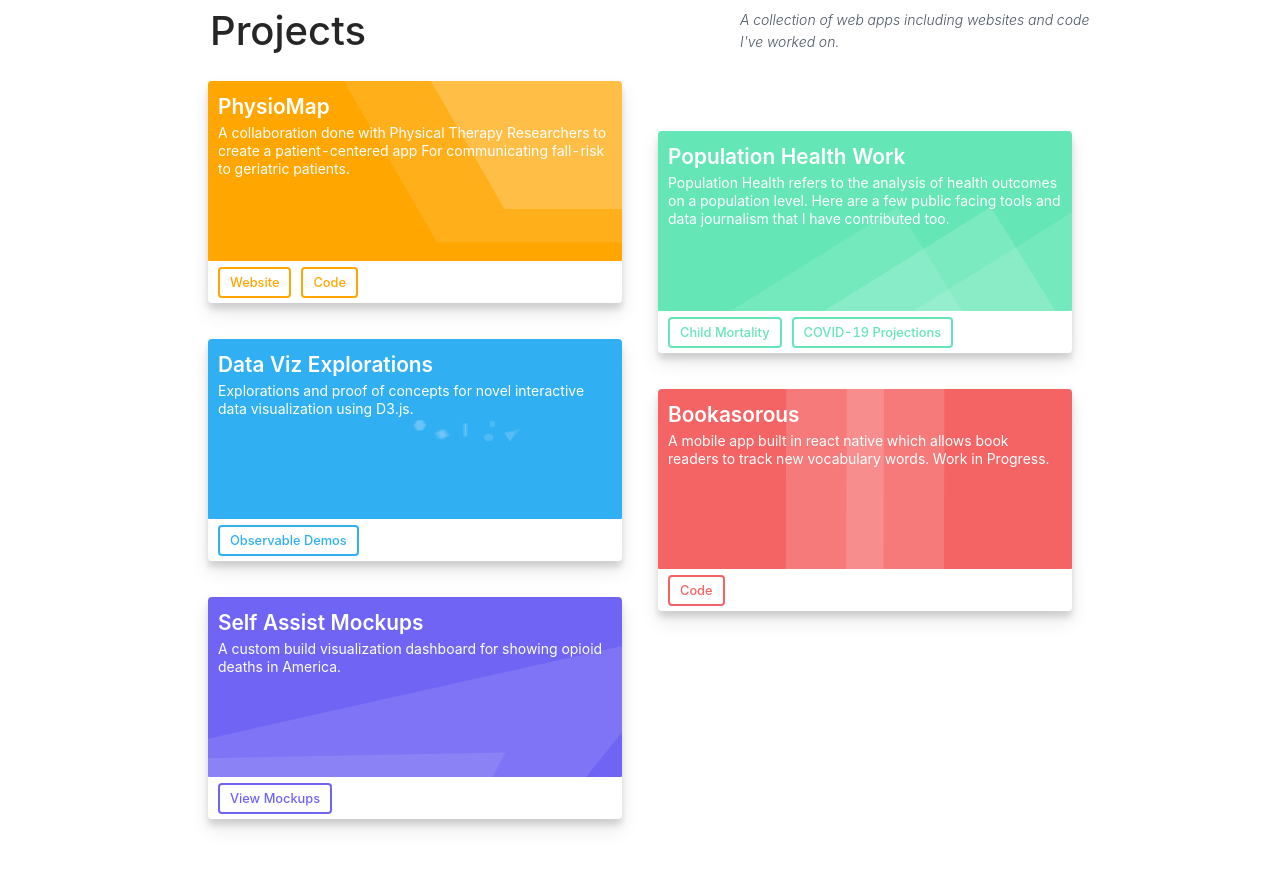
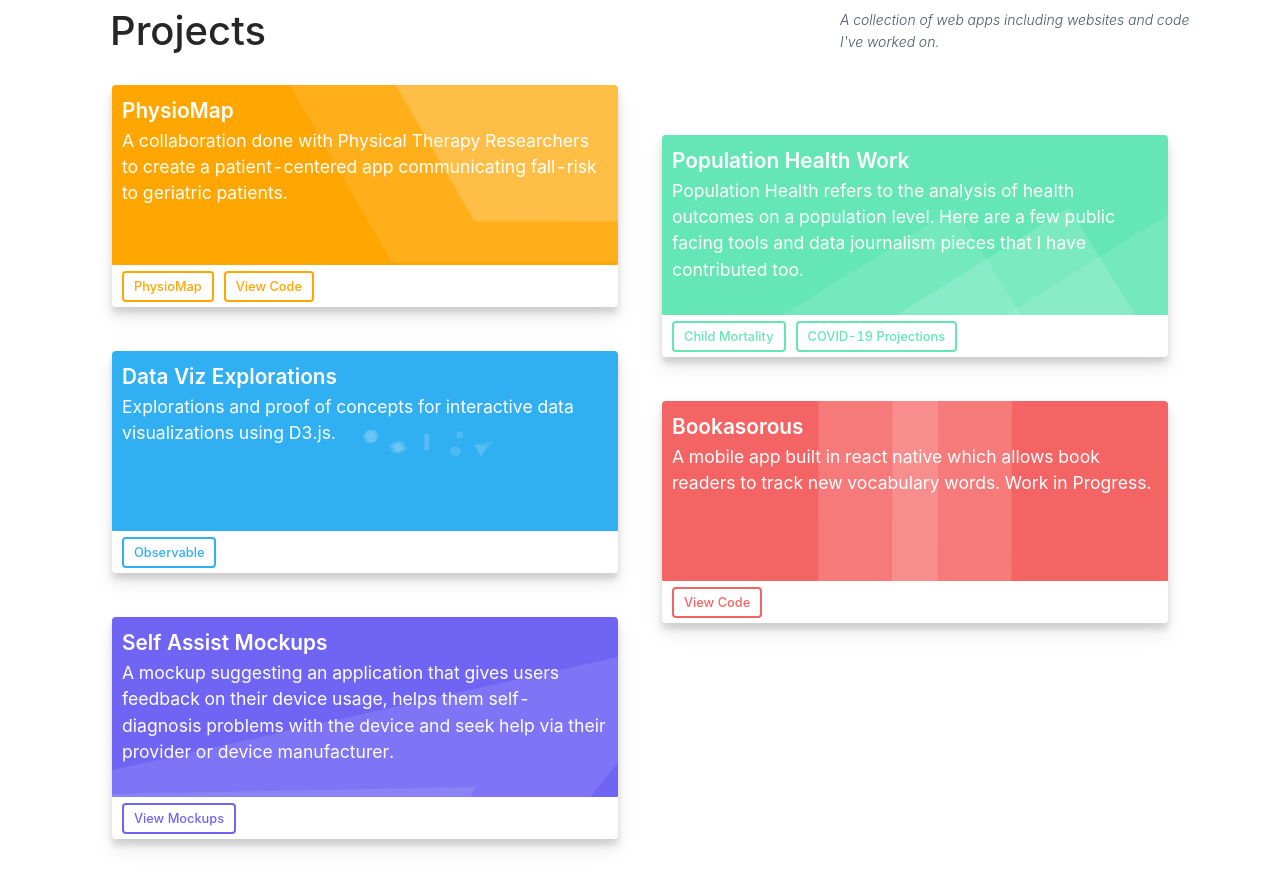
Before and after one commit to michael-fernandes/personal-website, a React app: page / in a window 1280 px wide. Shown: the part 760-1648 px from the top of the page. Built offline with nearby package versions, Linux system fonts and the light colour scheme.

Commit message:
Update cards

```diff
--- a/src/Containers/ProjectsModal.jsx
+++ b/src/Containers/ProjectsModal.jsx
@@ -1,6 +1,7 @@
 import React from 'react';
-import { Modal } from 'antd';
+import { Modal, Button } from 'antd';
 import { useSelector, useDispatch } from 'react-redux';
+import '../Styles/Modal.css';
 
 import { mockupsVisibility, showModal, hideModal } from '../store';
 
@@ -9,12 +10,24 @@ export default function ProjectsModal() {
   const isModalVisible = useSelector(mockupsVisibility);
   const dispatch = useDispatch();
   return(
+
     <Modal visible={isModalVisible} onOk={() => dispatch(hideModal())} bodyStyle={{
       width: '100%',
-      height: '900px',
-    }}>
-      <h2>Proof of concept mockups</h2>
-      <p>Automated diagnostic system to help patients self service medical devices.</p>
+      // height: '900px',
+    }}
+    footer={[
+      <Button key='cool' onClick={() => dispatch(hideModal())} type="link" color="#6F64F4">
+        Close
+      </Button>
+    ]}
+    >
+      <div style={{maxWidth: "100%"}}>
+        <h1>Proof of concept mockups</h1>
+        <p>Automated diagnostic system to help patients self service medical devices.</p>
+        <img className="modal-photo" src="https://s3-us-west-2.amazonaws.com/mferns.com/phone-normal.png" alt="mockup of phone alert"/>
+        <img className="modal-photo"  src="https://s3-us-west-2.amazonaws.com/mferns.com/phone-alert.png" alt="mockup of phone alert"/>
+      </div>
+
     </Modal>
   );
 }
--- a/src/Styles/Card.css
+++ b/src/Styles/Card.css
@@ -50,7 +50,8 @@
 
 .card-description {
   font-weight: 400;
-  line-height: 1.3em;
+  font-size:1.1rem;
+  line-height: 1.5em;
   color: white;
 }
 
--- a/src/Styles/Landing.css
+++ b/src/Styles/Landing.css
@@ -38,6 +38,7 @@
    max-width: 800px;
    width: 100%;
    color: white;
+   line-height: 4rem;
 }
 
 .welcome > b {
--- /dev/null
+++ b/src/Styles/Modal.css
@@ -0,0 +1,12 @@
+.modal-photo {
+  max-width: 70%;
+  box-shadow: 0 4px 4px;
+  margin: 40px auto;
+  display: block;
+
+  /* float affect */
+  box-shadow:
+    0px 3px 5px -1px rgba(0, 0, 0, 0.2),
+    0px 6px 10px 0px rgba(0, 0, 0, 0.14),
+    0px 1px 18px 0px rgba(0,0,0,.12);
+}
--- a/src/Styles/Projects.css
+++ b/src/Styles/Projects.css
@@ -1,7 +1,7 @@
 .projects {
   background: white;
   color: #4d5763;
-  max-width: 900px;
+  max-width: 1100px;
   padding: 40px 0px;
 
 }
--- a/src/static/cardContent.js
+++ b/src/static/cardContent.js
@@ -6,22 +6,22 @@ export default [
   {
     style: {
       color: '#FFA600',
-      background: isDev ? img.background1 : 'http://mferns.com/backgrounds/background-01.svg',
+      background: isDev ? img.background1 : 'https://s3-us-west-2.amazonaws.com/mferns.com/background-01.svg',
     },
     title: 'PhysioMap',
-    description: 'A collaboration done with Physical Therapy Researchers to create a patient-centered app For communicating fall-risk to geriatric patients.',
+    description: 'A collaboration done with Physical Therapy Researchers to create a patient-centered app communicating fall-risk to geriatric patients.',
     links: [
-      {url: "http://staff.washington.edu/mfern93/", text: "Website"},
-      {url: "https://github.com/michael-fernandes/physio-map", text: "Code"},
+      {url: "http://staff.washington.edu/mfern93/", text: "PhysioMap"},
+      {url: "https://github.com/michael-fernandes/physio-map", text: "View Code"},
     ]
   },
   {
     style: {
       color: '#64E6B6',
-      background: isDev ? img.background3 : 'http://mferns.com/backgrounds/background-03.svg',
+      background: isDev ? img.background3 : 'https://s3-us-west-2.amazonaws.com/mferns.com/background-03.svg',
     },
     title: 'Population Health Work',
-    description: 'Population Health refers to the analysis of health outcomes on a population level. Here are a few public facing tools and data journalism that I have contributed too.',
+    description: 'Population Health refers to the analysis of health outcomes on a population level. Here are a few public facing tools and data journalism pieces that I have contributed too.',
     links: [
       {url: "https://vizhub.healthdata.org/child-mortality", text: "Child Mortality"},
       {url: "https://covid19.healthdata.org/united-states-of-america", text: "COVID-19 Projections"},
@@ -31,32 +31,32 @@ export default [
   {
     style: {
       color: '#30AFF2',
-      background: isDev ? img.background2 : 'http://mferns.com/backgrounds/background-02.svg',
+      background: isDev ? img.background2 : 'https://s3-us-west-2.amazonaws.com/mferns.com/background-02.svg',
     },
     title: 'Data Viz Explorations',
-    description: 'Explorations and proof of concepts for novel interactive data visualization using D3.js.',
+    description: 'Explorations and proof of concepts for interactive data visualizations using D3.js.',
     links: [
-      {url: "https://observablehq.com/@michael-fernandes", text: "Observable Demos"}
+      {url: "https://observablehq.com/@michael-fernandes", text: "Observable"}
     ]
   },
   {
     style: {
       color: '#F46464',
-      background: isDev ? img.background4 : 'http://mferns.com/backgrounds/background-04.svg',
+      background: isDev ? img.background4 : 'https://s3-us-west-2.amazonaws.com/mferns.com/background-04.svg',
     },
     title: 'Bookasorous',
     description: 'A mobile app built in react native which allows book readers to track new vocabulary words. Work in Progress.',
     links: [
-      {url: "https://github.com/michael-fernandes", text: "Code"}
+      {url: "https://github.com/michael-fernandes", text: "View Code"}
     ]
   },
   {
     style: {
       color: '#6F64F4',
-      background: isDev ? img.background5 : 'http://mferns.com/backgrounds/background-05.svg',
+      background: isDev ? img.background5 : 'https://s3-us-west-2.amazonaws.com/mferns.com/background-05.svg',
     },
     title: 'Self Assist Mockups',
-    description: 'A custom build visualization dashboard for showing opioid deaths in America.',
+    description: "A mockup suggesting an application that gives users feedback on their device usage, helps them self-diagnosis problems with the device and seek help via their provider or device manufacturer.",
     links: [
       {onClick: mockupsOnClick, text: "View Mockups"}
     ]
```
